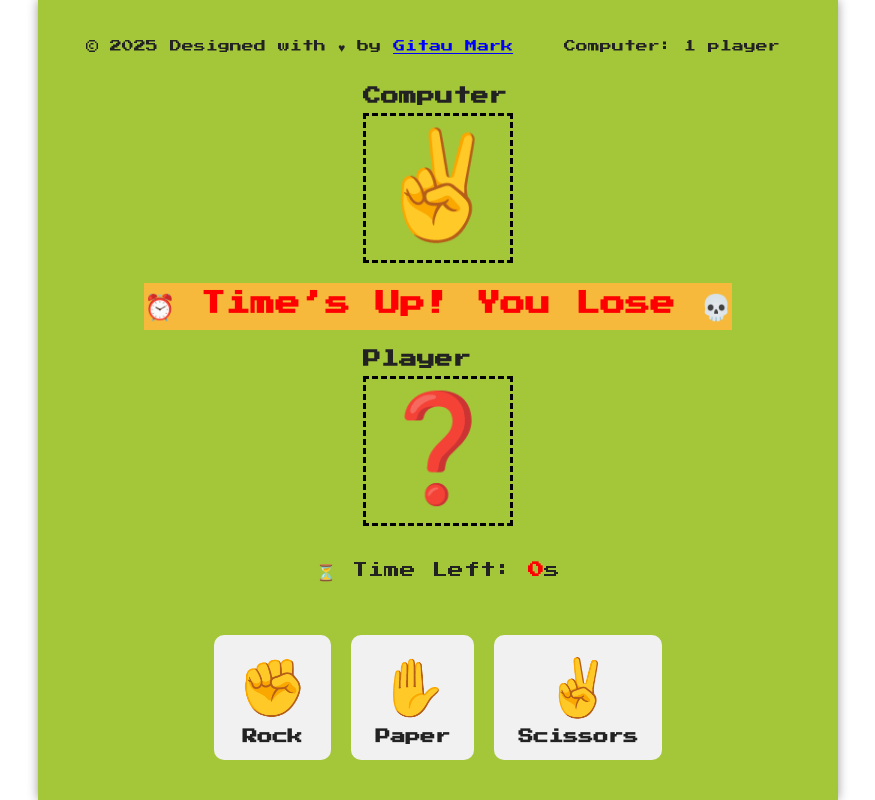
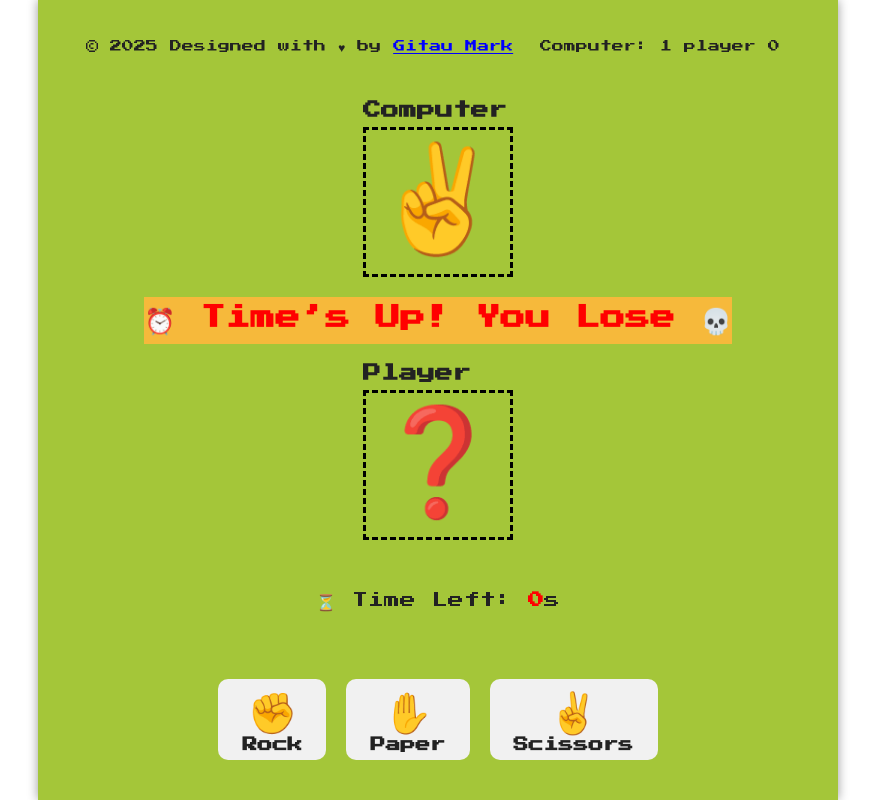
Before and after one commit to de-scientist/rock_paper_scissors_game, a website built with Vite: page index.html in a window 1280 px wide. Shown: the whole page, without its empty margins (202-1077 px from the left). Built offline with nearby package versions, Linux system fonts and the light colour scheme.

Commit message:
update the user interface

```diff
--- a/index.html
+++ b/index.html
@@ -18,7 +18,7 @@
         © 2025 Designed with  &hearts; by
         <a href="https://github.com/de-scientist/" target="_blank">Gitau Mark</a>
       </p>
-       <p> <span id="computer-score">computer o</span> <span id="player-score">player</span></p>
+       <p> <span id="computer-score">computer o</span> <span id="player-score">player 0</span></p>
        <!--</header>-->
       </div>
 
--- a/src/style.css
+++ b/src/style.css
@@ -117,7 +117,7 @@ body {
   border-radius: 10px;
   font-family: 'Press Start 2P', cursive;
   font-size: 15px;
-  padding: 1rem 1.5rem;
+  padding: 0.5rem 1.5rem;
   display: flex;
   flex-direction: column;
   align-items: center;
@@ -136,8 +136,8 @@ body {
 }
 
 .controls button .emoji {
-  font-size: 3.5rem;
-  margin-bottom: 8px;
+  font-size: 2.5rem;
+ /*margin-bottom: 4px;*/
 }
 
 .controls button .label {
```
